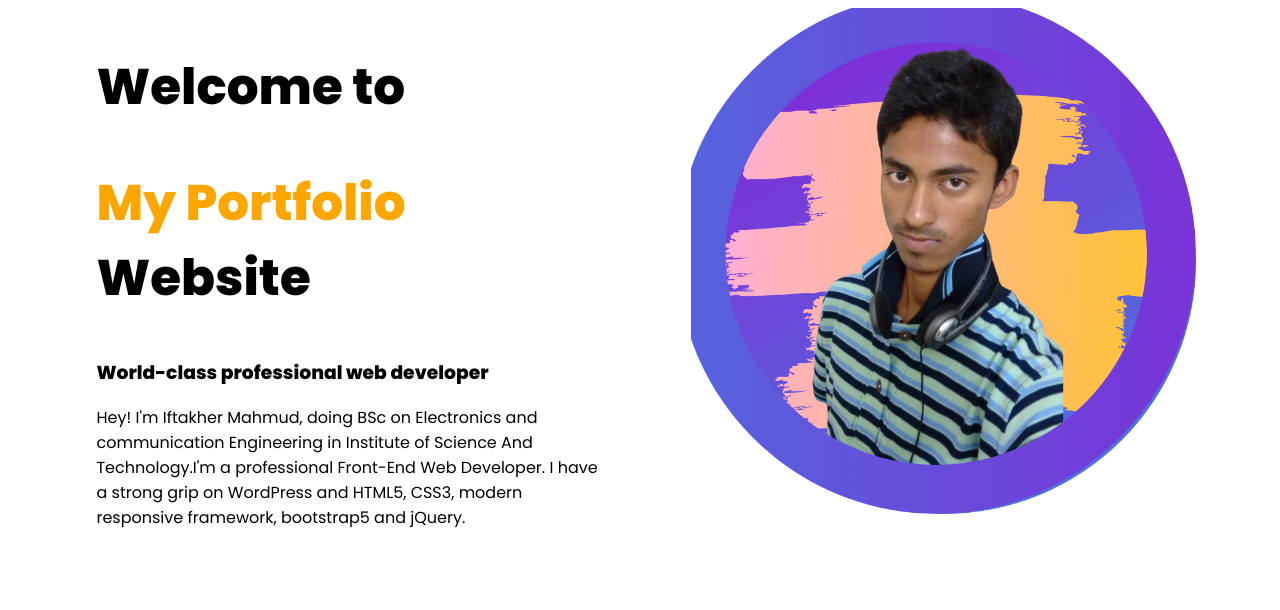
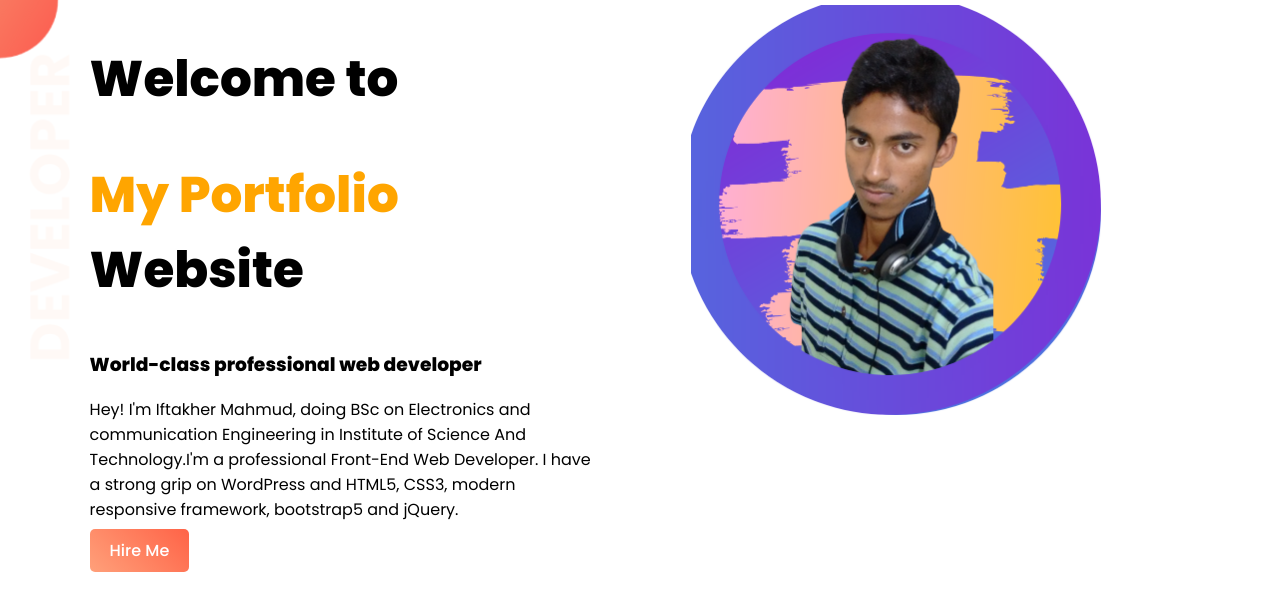
Before and after one commit to Iftakher99/my-portfolio, a plain HTML site: page index.html in a window 1280 px wide. Drawn offline with Linux system fonts and the light colour scheme.

Commit message:
1st section complete

```diff
--- a/index.html
+++ b/index.html
@@ -20,11 +20,13 @@
             <p>Hey! I'm Iftakher Mahmud, doing BSc on Electronics and communication Engineering in Institute of Science
                 And Technology.I'm a professional Front-End Web Developer. I have a strong grip on WordPress and HTML5,
                 CSS3, modern responsive framework, bootstrap5 and jQuery.
+            </p>
+            <a class="link-button" target="_blank" href="https://www.linkedin.com/in/iftakher-mahmud-a3bb68bb/">Hire Me</a>
+        </div>
+        <div class="half-width"> <img src="images/profile (2).png" alt="My pic"></div>
+    </section>
 
-            </p>
-        </div>
-    </section>
-    <div class="half-width"> <img src="images/profile (2).png" alt="My pic"></div>
+
 </body>
 
 </html>
--- a/style.css
+++ b/style.css
@@ -1,20 +1,49 @@
 h1 {
 
-font-size: 50px;
+    font-size: 50px;
 }
-body{
+
+body {
     font-family: 'Poppins', sans-serif;
+    margin: 0;
 
 }
+
 .name-highlight {
-   color: orange;
+    color: orange;
 }
+
 .half-width {
     width: 40%;
     float: left;
     margin-left: 5%;
     padding-left: 2%;
+
 }
+
 .half-width img {
-    width: 100%;
+    width: 80%;
+    margin-top: 5px;
+
+
 }
+
+.top-banner {
+
+    background-repeat: no-repeat;
+    background-image: url(images/top-banner.png);
+}
+
+section {
+    height: 500px;
+
+}
+
+.link-button {
+    text-decoration: none;
+    background-image: linear-gradient(45deg, lightSalmon, tomato);
+    padding: 10px 20px;
+    border-radius: 5px;
+    color: white;
+    font-weight: 500;
+}
```
